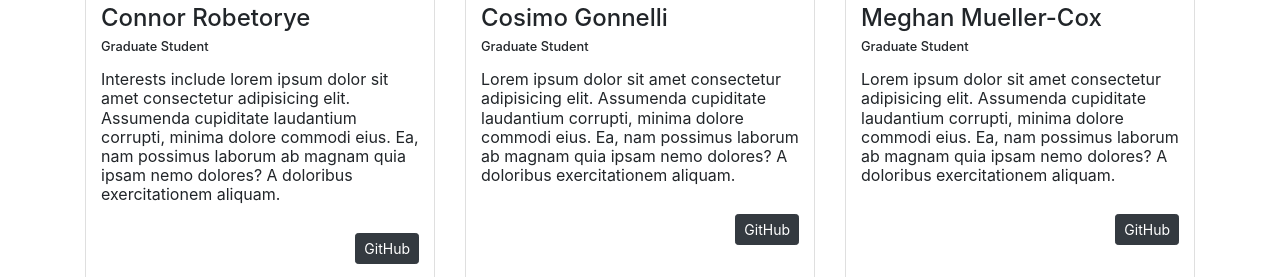
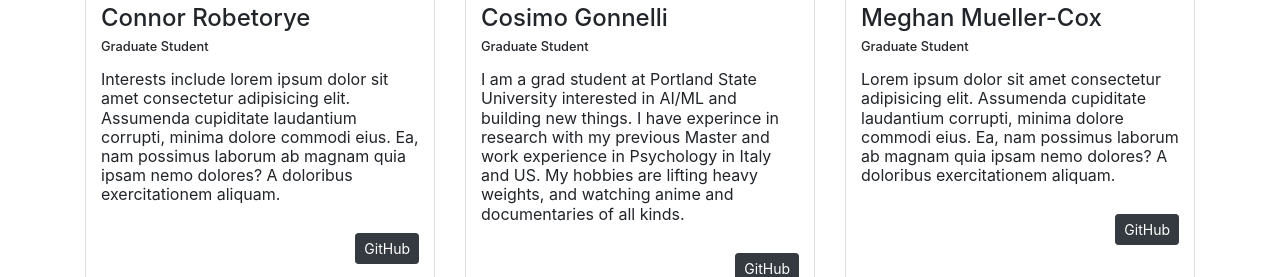
Before and after one commit to mueller-cox/COVIDsimple, a React (Create React App) app in the folder client/: page /About in a window 1280 px wide. Shown: the part 675-952 px from the top of the page. Built offline with nearby package versions, Linux system fonts and the light colour scheme.

Commit message:
added some changes to the about page

```diff
--- a/client/src/components/about.component.js
+++ b/client/src/components/about.component.js
@@ -46,15 +46,10 @@ export default class About extends Component {
                             <div className="inner">
                                 <img src="https://avatars3.githubusercontent.com/u/27927826?s=460&u=cdc6fbdf407938cd1c23d940cf15a999fbc30491&v=4" alt="developer"></img>
                             </div>
-                            <h3 className="card-title mt-2">Cosimo Gonnelli</h3>
-                            <h5 className="card-subtitle">Graduate Student</h5>
-                            <p className="card-text mt-3">Lorem ipsum dolor sit amet consectetur adipisicing elit. Assumenda
-                            cupiditate laudantium
-                            corrupti,
-                            minima
-                            dolore commodi eius. Ea, nam possimus laborum ab magnam quia ipsam nemo dolores? A doloribus
-                        exercitationem aliquam.</p>
-                            <a href="https://github.com/cosimogonnelli" className="btn btn-dark btn-sm float-right">GitHub</a>
+                            <h3 class="card-title mt-2">Cosimo Gonnelli</h3>
+                            <h5 class="card-subtitle">Graduate Student</h5>
+                            <p class="card-text mt-3">I am a grad student at Portland State University interested in AI/ML and building new things. I have experince in research with my previous Master and work experience in Psychology in Italy and US. My hobbies are lifting heavy weights, and watching anime and documentaries of all kinds.</p>
+                            <a href="https://github.com/cosimogonnelli" class="btn btn-dark btn-sm float-right">GitHub</a>
                         </div>
                     </div>
                     <div className="card cardSet3 ">
```
